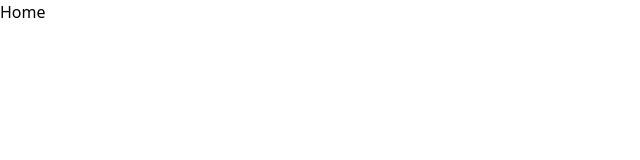
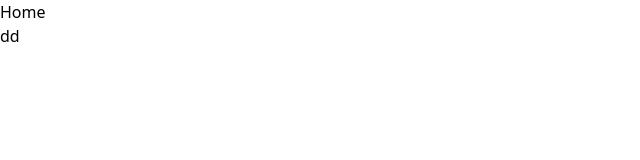
Before and after one commit to JungminLee97/mbti-indiviual-project, a React (Vite) app: page / in a window 1280 px wide. Shown: the top 160 px of the page, without its empty margins (0-640 px from the left). Built offline with nearby package versions, Linux system fonts and the light colour scheme.

Commit message:
Feat: Home페이지에 링크태그(login페이지로이동) 생성 및 AuthForm컴포넌트 생성

```diff
--- /dev/null
+++ b/src/components/AuthForm.jsx
@@ -0,0 +1,5 @@
+const AuthForm = () => {
+  return <div>AuthForm</div>;
+};
+
+export default AuthForm;
--- a/src/pages/Home.jsx
+++ b/src/pages/Home.jsx
@@ -1,5 +1,12 @@
+import { Link } from "react-router";
+
 const Home = () => {
-  return <div>Home</div>;
+  return (
+    <>
+      <div>Home</div>
+      <Link to="/login">dd</Link>
+    </>
+  );
 };
 
 export default Home;
```
